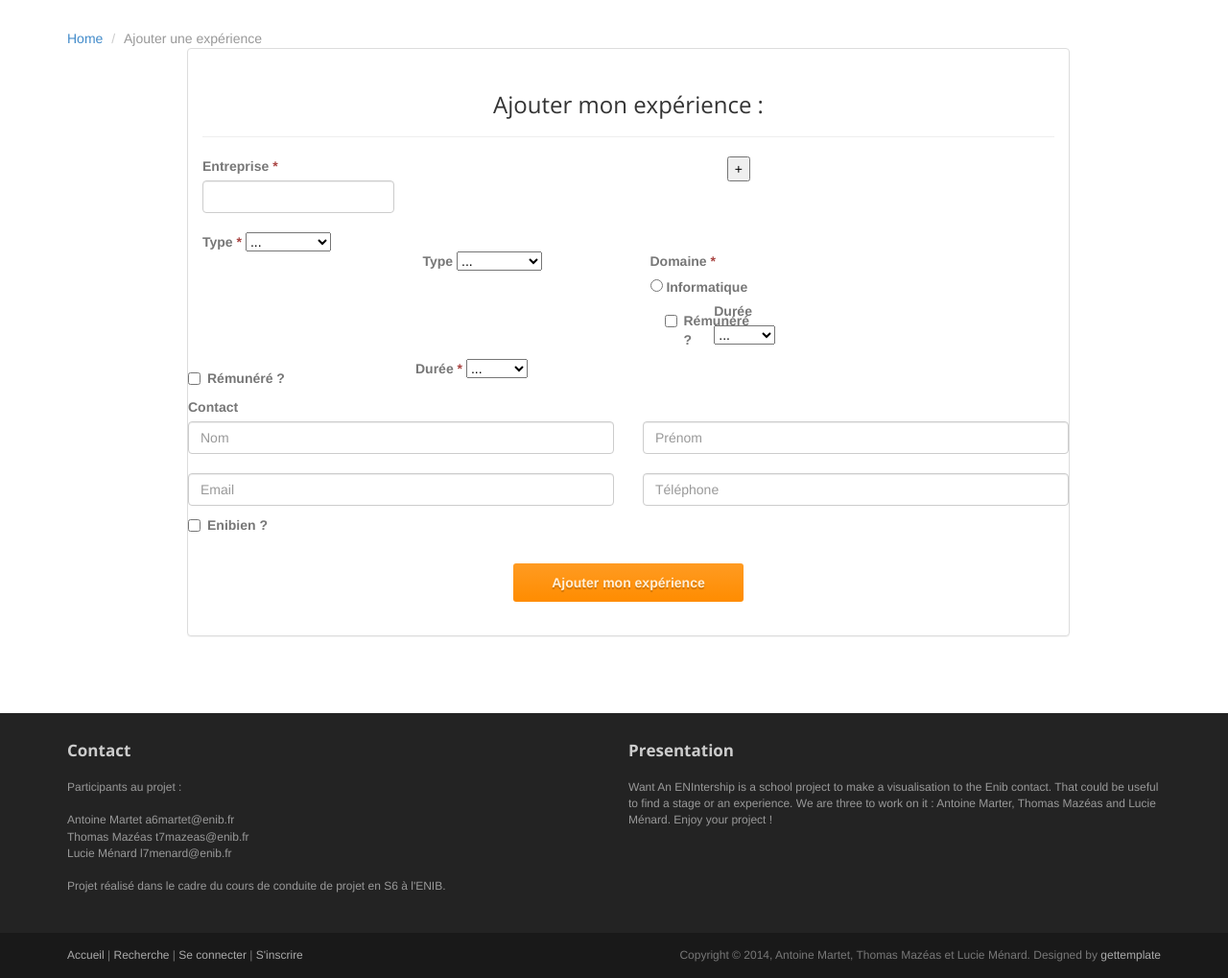
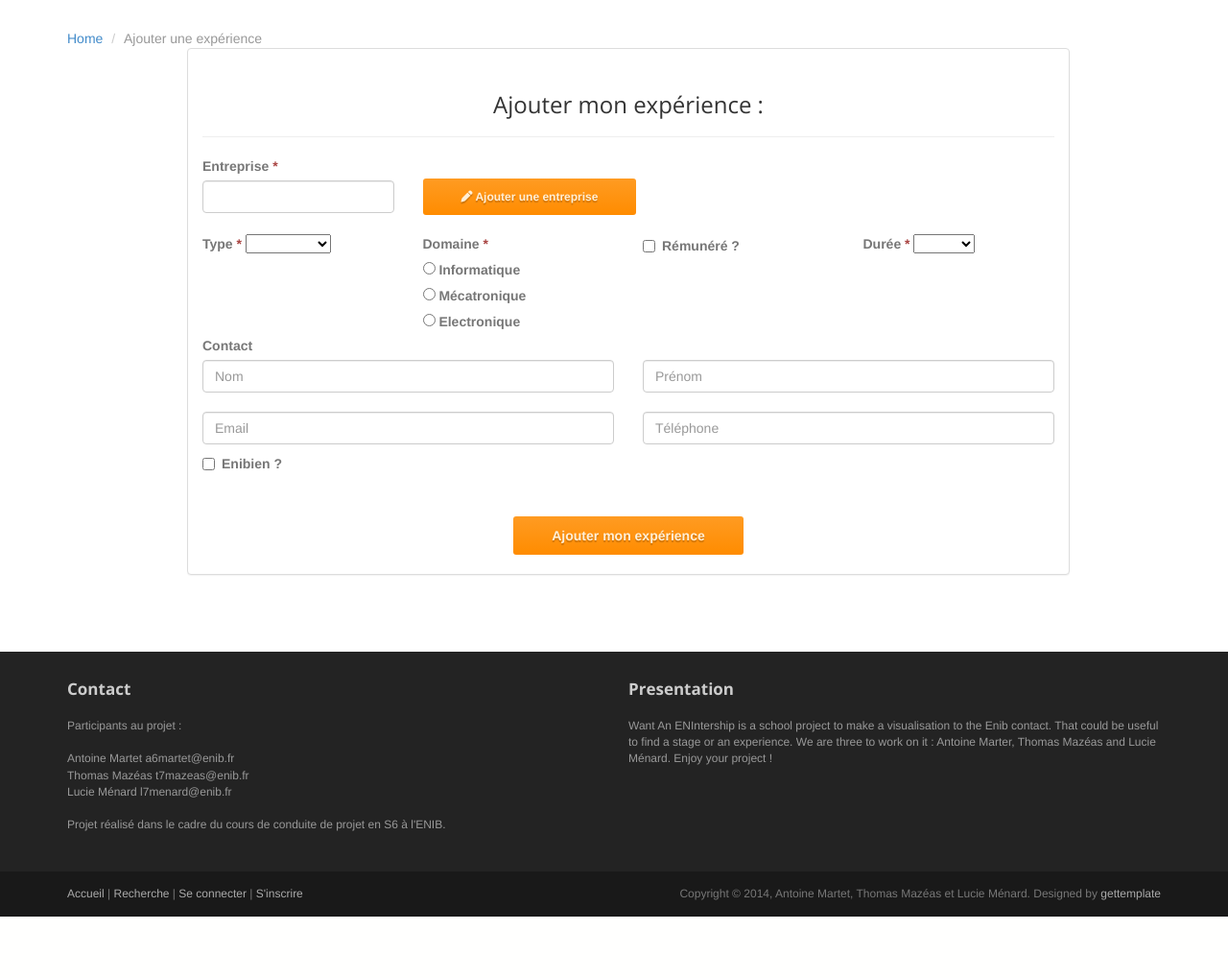
Before and after one commit to LucieMenard/Want-an-ENIntership, a Flask app: page /addexp in a window 1280 px wide. Shown: the part 100-1119 px from the top of the page at 96% size. After the commit the page ends 1055 px from the top, so only its background shows below. Run offline with Flask 2, Linux system fonts and the light colour scheme; some libraries are stand-ins or nearby versions.

Commit message:
Ajout entreprise HTML ok, internal error js et py

```diff
--- a/app.py
+++ b/app.py
@@ -7,7 +7,7 @@ app = Flask(__name__)
 app.secret_key='enib'
 
 def connexionDB():
-    con = psycopg2.connect(database='WAE_Local',
+    con = psycopg2.connect(database='WAE',
                            user='postgres',
                            host='localhost',
                            password='basket',
@@ -129,6 +129,21 @@ def saveExp():
                 (exp['Type'], exp['Domain'], exp['StartDate'], exp['EndDate'], exp['Money'], exp['FeelGrade'], exp['Duration'], idContact, exp['Company'], exp['Description']))
     con.commit()
 
+@app.route('/saveEntreprise', methods=['POST'])
+def saveEntreprise():
+    entreprise = json.loads(request.form['newEntreprise'])
+    con = connexionDB()
+    cur = con.cursor()
+    cur.execute("""INSERT INTO "Entreprise"("name", "address", "postal_code", "city", "country", "grade") VALUES (%s,%s,%s,%s,%s,%s) RETURNING "id_entreprise";""",
+                (entreprise['Name'],entreprise['Address'],entreprise['Postal_Code'],entreprise['City'],entreprise['Country'],0))
+    #a = cur.fetchone()[0]
+    con.commit()
+    #x = {
+    #    'id': a
+    #}
+    #return x
+
+
 #-- Contact --#
 @app.route('/getContact', methods=['POST'])
 # Récupère un contact à partir de son ID
--- a/static/js/addexp.js
+++ b/static/js/addexp.js
@@ -17,17 +17,24 @@ function Exp(){
                     this.Enibien = False
     }
 }
+function Entreprise(){
+    this.Name=""
+    this.idEntreprise= 0
+    this.Address = ""
+    this.Postal_Code = 0
+    this.City= ""
+    this.Country = ""
+    this.Grade = 0
+}
 
 
 var vm = new Vue({
     el: "#app",
     delimiters: ['[[', ']]'],
     data: {
-        user: new Exp(),
-<<<<<<< HEAD
-=======
-        tempoUser: new Object(),
->>>>>>> 6e3c2855acb7d305f9cdaa2f7822aeccbe03cdda
+        exp: new Exp(),
+        entreprise: new Entreprise(),
+        tempoExp: new Object(),
         confirmPassword: "",
         err: []
     },
@@ -35,7 +42,7 @@ var vm = new Vue({
     methods : {
         openModalEntreprise: function () {
             this.err = []
-            this.tempoUser = this.exp
+            this.entreprise= new Entreprise()
             $('#modifModalEntreprise').modal({
                 show: true,
                 backdrop: false,
@@ -51,9 +58,8 @@ var vm = new Vue({
             this.err = []
             this.validate()
             if (this.err.length == 0){
-                this.exp = this.tempoUser
                 console.log("Perf")
-                this.closeModal()
+                this.closeModalEntreprise()
             } else {
                 console.log("Problem")
             }
@@ -67,6 +73,12 @@ var vm = new Vue({
             }
             if (!this.exp.contact.Email.match(regMail)){
                 this.err.push("L'email n'est pas valide")
+            }
+
+        },
+        validateEntreprise: function(){
+            if (!this.entreprise.Name || !this.entreprise.Address || !this.entreprise.Postal_Code || !this.entreprise.City || !this.entreprise.Country){
+                this.err.push('Tous les champs sont obligatoires')
             }
         },
 
@@ -86,6 +98,27 @@ var vm = new Vue({
                     }
                 })
             }
+        },
+        submitEntreprise : function(){
+            let vue = this
+            this.err = []
+            this.validateEntreprise()
+            if (this.err.length == 0){
+                $.ajax({
+                    url: '/saveEntreprise',
+                    data: {
+                        'newEntreprise' : JSON.stringify(vue.entreprise)
+                    },
+                    type: 'POST',
+                    //success: function(a){
+                    //    vue.closeModalEntreprise()
+                    //},
+                    error: function (a, status, error) {
+                        console.log('Erreur : ' + error + '\nStatus : ' + status)
+                    }
+                })
+            }
+
         }
     }
 })
--- a/templates/addexp.html
+++ b/templates/addexp.html
@@ -49,10 +49,17 @@
 						<a href="/">Accueil</a>
 					</li>
 					<!-- Il faut créer le fichier html derrière -->
-					<li><a href="recherche">Recherche</a></li>
-					<li class="active"><a href="addexp">Ajouter une expérience</a></li>
-					<li><a class="btn" href="/testConn"> <i class="fas fa-users"></i> Profil
-					</a></li>
+					<li>
+						<a href="recherche">Recherche</a>
+					</li>
+					<li class="active">
+						<a href="addexp">Ajouter une expérience</a>
+					</li>
+					<li>
+						<a class="btn" href="/testConn">
+							<i class="fas fa-users"></i> Profil
+						</a>
+					</li>
 				</ul>
 			</div>
 			<!--/.nav-collapse -->
@@ -83,38 +90,30 @@
 							<form class="needs-validation" novalidate>
 
 								<!-- Entreprise content -->
-								<div class="row mb-3">
-									<div class="col-md-3 widget">
+								<div class="row">
+									<div class="col-md-3">
 										<label for="validationServer04">Entreprise
 											<span class="text-danger"> *</span>
+
 										</label>
 										<input type="text" v-model="exp.Company" class="form-control" id="expCompany" required>
 									</div>
+									<div class="col-md-3" style="margin-top: 23px">
 										<!-- Bouton content -->
-									<button class="btn-secondary center-block" type="submit">+</button>
+										<button class="btn btn-primary btn-sm" v-on:click="openModalEntreprise" type="button">
+											<i class="fas fa-pen"></i>
+											Ajouter une entreprise</button>
+									</div>
 								</div>
 								<br>
 
 								<div class="row mb-3">
 									<!-- Form control content -->
 									<div class="col-md-3 widget">
-										<label for="validationServer04">Type<span class="text-danger"> *</span></label>
-										<select class="custom-select is-invalid" v-model="exp.Type" id="expType"
-											required>
-											<option>...</option>
-											<option>CDI</option>
-											<option>CDD</option>
-											<option>Stage</option>
-											<option>Alternance</option>
-										</select>
-									</div>
-									<br>
-
-									<div class="row mb-3">
-										<!-- Form control content -->
-										<div class="col-md-3 widget">
-											<label for="validationServer04">Type</label>
-											<select class="custom-select is-invalid" v-model="exp.Type" id="validationServer04" required>
+										<label for="validationServer04">Type
+											<span class="text-danger"> *</span>
+										</label>
+										<select class="custom-select is-invalid" v-model="exp.Type" id="expType" required>
 											<option>...</option>
 											<option>CDI</option>
 											<option>CDD</option>
@@ -123,40 +122,34 @@
 										</select>
 									</div>
 
+
+
+
 									<!-- Radio content -->
 									<div class="col-md-3 widget">
 										<label for="validationServer01">Domaine
 											<span class="text-danger"> *</span>
 										</label>
-											<div class="form-check" id="expDomain" required>
-												<input class="form-check-input" type="radio" name="radios" id="radios1" value="Informatique">
-												<label class="form-check-label" v-model="exp.Domain" for="radios1">Informatique</label>
+										<div class="form-check">
+											<input class="form-check-input" type="radio" name="radios" id="radios1" value="Informatique" v-model="exp.Domain">
+											<label class="form-check-label" for="radios1">Informatique</label>
+										</div>
+										<div class="form-check">
+											<input class="form-check-input" type="radio" name="radios" id="radios2" value="Mécatronique" v-model="exp.Domain">
+											<label class="form-check-label" for="radios2">Mécatronique</label>
+										</div>
+										<div class="form-check">
+											<input class="form-check-input" type="radio" name="radios" id="radios3" value="Electronique" v-model="exp.Domain">
+											<label class="form-check-label" for="radios3">Electronique</label>
 										</div>
 
-											<!-- Radio content -->
-											<div class="col-md-3 widget">
-												<label class="checkbox">
-													<input type="checkbox" v-model="exp.Money">Rémunéré ?</label>
-											</div>
 
-											<!-- Form control content -->
-											<div class="col-md-3 widget">
-												<label for="validationServer04">Durée</label>
-												<select class="custom-select is-invalid" v-model="exp.Duration" id="validationServer04">
-													<option>...</option>
-													<option>1 mois</option>
-													<option>2 mois</option>
-													<option>3 mois</option>
-													<option>4 mois</option>
-													<option>5 mois</option>
-													<option>6 mois</option>
-													<option>+</option>
-												</select>
-											</div>
+
+
 									</div>
 
 									<!-- checkbox content -->
-										<div class="col-md-3 widget">
+									<div class="col-md-3 widget" style="margin-top: -8px">
 										<label class="checkbox">
 											<input type="checkbox" v-model="exp.Money" id="expMoney">Rémunéré ?</label>
 									</div>
@@ -177,22 +170,21 @@
 											<option>+</option>
 										</select>
 									</div>
+								</div>
 
-									</div>
 								<!-- Entreprise content -->
 								<label for="validationServer04">Contact</label>
 								<div class="row mb-3">
-
-										<div class="col-md-6 widget">
-											<input type="text" v-model="exp.contact.Nom" class="form-control" placeholder="Nom" id="expContactName">
+									<div class="form col-md-6 widget">
+										<input type="text" v-model="exp.Contact.Nom" class="form-control" placeholder="Nom" id="expContactName">
 										<br>
-											<input type="text" v-model="exp.contact.Email" class="form-control" placeholder="Email" id="expContactEmail">
+										<input type="text" v-model="exp.Contact.Email" class="form-control" placeholder="Email" id="expContactEmail">
 									</div>
 									<!-- Addresse content -->
 									<div class="form col-md-6 widget">
-											<input type="text" v-model="exp.contact.Prenom" class="form-control" placeholder="Prénom" id="expContactSurname">
+										<input type="text" v-model="exp.Contact.Prenom" class="form-control" placeholder="Prénom" id="expContactSurname">
 										<br>
-											<input type="text" v-model="exp.contact.Telephone" class="form-control" placeholder="Téléphone" id="expContactPhone">
+										<input type="text" v-model="exp.Contact.Telephone" class="form-control" placeholder="Téléphone" id="expContactPhone">
 									</div>
 									<!-- checkbox content -->
 									<div class="col-md-3 widget">
@@ -200,6 +192,7 @@
 											<input type="checkbox" v-model="exp.Enibien">Enibien ?</label>
 									</div>
 								</div>
+
 							</form>
 
 						</div>
@@ -213,9 +206,6 @@
 		</div>
 		</article>
 		<!-- /Article -->
-			</div>
-			<!-- /container -->
-
 		<!-- Modal -->
 		<div class="modal fade" id="modifModalEntreprise" role="dialog" aria-labelledby="exampleModalLabel" aria-hidden="true">
 			<div class="modal-dialog" role="document">
@@ -226,51 +216,55 @@
 
 
 					<div class="modal-body">
-							<form>
+						<div class="form-group">
 							<div class="row">
-									<div class="col-xs-6">
+								<div class="col-xs-12">
 									<label>Nom de l'entreprise
 										<span class="text-danger"> *</span>
 									</label>
-										<input type="text" v-model="tempoUser.Nom" class="form-control" disabled>
+									<input type="text" v-model="entreprise.Name" class="form-control">
 								</div>
-									<div class="col-xs-6">
-										<label>Prénom
+							</div>
+							<br/>
+							<div class="row">
+								<div class="col-xs-12">
+									<label>Adresse
 										<span class="text-danger"> *</span>
 									</label>
-										<input type="text" v-model="tempoUser.Prenom" class="form-control" disabled>
+									<input type="text" v-model="entreprise.Address" class="form-control">
 								</div>
 							</div>
 							<br />
 							<div class="row">
-									<div class="col-xs-7">
-										<label>Surnom</label>
-										<input type="text" v-model="tempoUser.Surnom" class="form-control">
+								<div class="col-xs-4">
+									<label>Code postal</label>
+									<input type="text" v-model="entreprise.Postal_Code" class="form-control">
 								</div>
-									<div class="col-xs-5">
-										<label>Date de Naissance</label>
-										<input type="date" v-model="tempoUser.Naissance" class="form-control">
+								<div class="col-xs-4">
+									<label>Ville</label>
+									<input type="text" v-model="entreprise.City" class="form-control">
+								</div>
+								<div class="col-xs-4">
+									<label>Pays</label>
+									<input type="text" v-model="entreprise.Country" class="form-control">
 								</div>
 							</div>
-								<br />
-								<div class="row">
-									<div class="col-sm-8">
-										<label>Email
-											<span class="text-danger"> *</span>
-										</label>
-										<input type="email" v-model="tempoUser.Email" class="form-control" disabled>
+						</div>
+						<div class="modal-footer">
+							<button type="button" class="btn btn-secondary" v-on:click="closeModalEntreprise">Close</button>
+							<button type="button" v-on:click="submitEntreprise" class="btn btn-primary">Save changes</button>
 						</div>
 
-								</div>
-							</form>
-						</div>
-						<button type="button" class="btn btn-secondary" v-on:click="closeModalEntreprise">Close</button>
-						<button type="button" v-on:click="save" class="btn btn-primary">Save changes</button>
 					</div>
 				</div>
 			</div>
 		</div>
 	</div>
+
+	<!-- /container -->
+
+
+
 
 	<footer id="footer" class="top-space">
 
```
Lines whose indentation alone changed are shown as unchanged.
